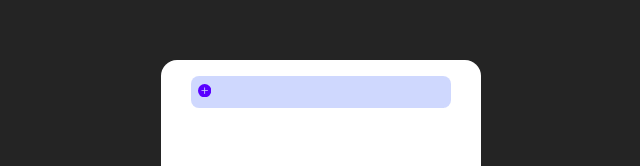
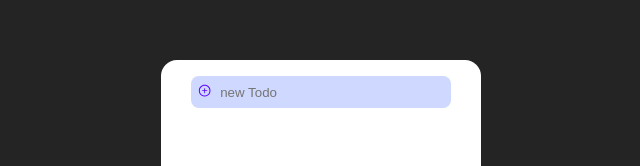
Before and after one commit to Hossein-Haghshenas/fullstack-ToDoList, a React (Create React App) app in the folder client/: page / in a window 1280 px wide. Shown: the part 160-326 px from the top of the page, without its empty margins (319-959 px from the left). Built offline with nearby package versions, Linux system fonts and the light colour scheme.

Commit message:
Create function for post todo

```diff
--- a/client/src/components/AddTodo.js
+++ b/client/src/components/AddTodo.js
@@ -1,13 +1,28 @@
 import { useState } from "react";
-import { BsFillPlusCircleFill } from "react-icons/bs";
+import { useNavigate } from "react-router-dom";
+import { nanoid } from "nanoid";
+import { AiOutlinePlusCircle } from "react-icons/ai";
+import { createTodo } from "../api/todoApi";
 
 const AddTodo = ({ handleNewTodo }) => {
-  const [newTodo, setNewTodo] = useState("");
+  const navigate = useNavigate();
+  const [newTodoText, setNewTodoText] = useState("");
 
   const handleClick = (e) => {
     e.preventDefault();
-    newTodo !== "" ? handleNewTodo(newTodo) : alert("Please enter something !");
-    setNewTodo("");
+    newTodoText !== ""
+      ? newTodo(newTodoText)
+      : alert("Please enter something !");
+    setNewTodoText("");
+  };
+
+  const newTodo = (todoText) => {
+    const setNewTodo = {
+      id: nanoid(),
+      text: todoText,
+    };
+    createTodo(setNewTodo);
+    navigate(0);
   };
 
   return (
@@ -16,11 +31,12 @@ const AddTodo = ({ handleNewTodo }) => {
         <input
           type="text"
           className="todo-input"
-          value={newTodo}
-          onChange={(e) => setNewTodo(e.target.value)}
+          placeholder="new Todo"
+          value={newTodoText}
+          onChange={(e) => setNewTodoText(e.target.value)}
         />
         <button type="submit" className="input-icon" onClick={handleClick}>
-          <BsFillPlusCircleFill />
+          <AiOutlinePlusCircle />
         </button>
       </form>
     </section>
```
